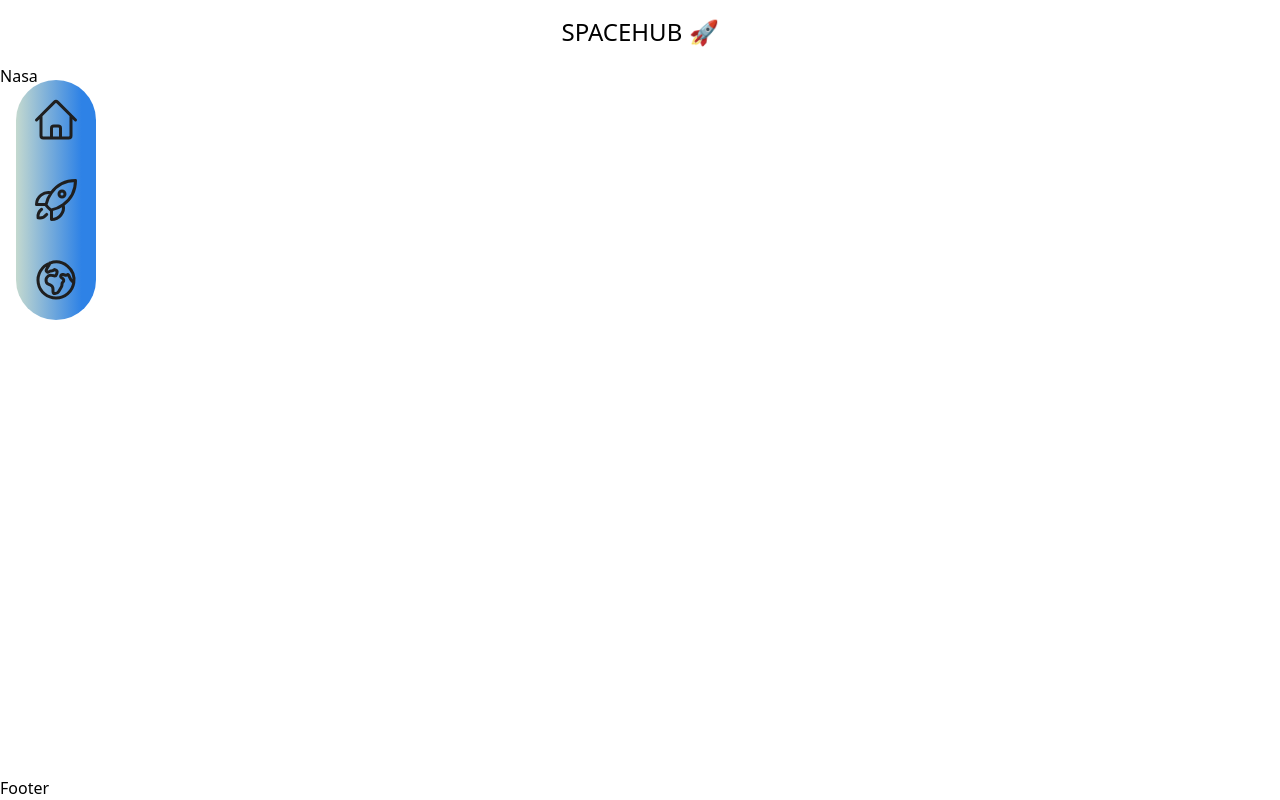
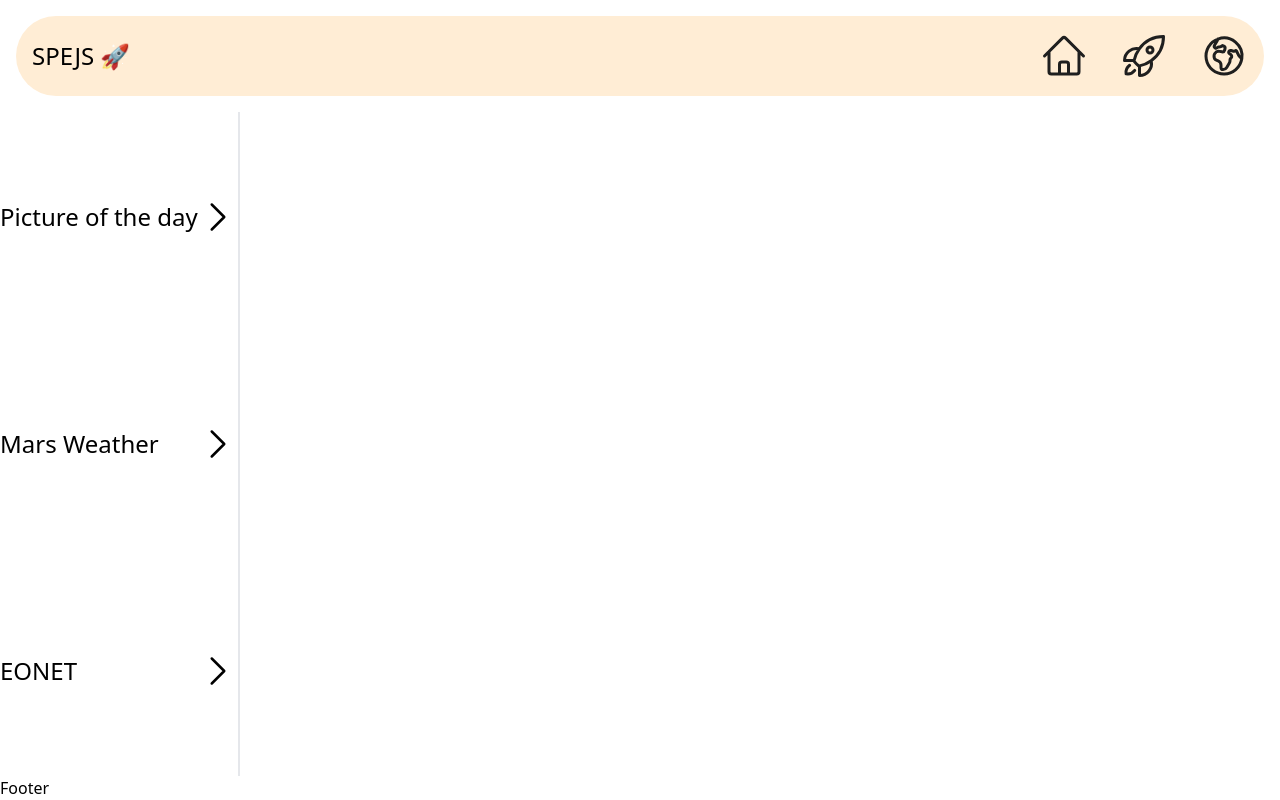
Before and after one commit to Flowball/spaceHub_react, a React (Vite) app: page /nasa in a window 1280 px wide. Built offline with nearby package versions, Linux system fonts and the light colour scheme.

Commit message:
changes to style

```diff
--- a/src/App.tsx
+++ b/src/App.tsx
@@ -1,6 +1,5 @@
 import { Outlet } from "react-router-dom";
 import "./App.css";
-import Aside from "./components/Aside";
 import Footer from "./components/Footer";
 import Header from "./components/Header";
 
@@ -9,7 +8,6 @@ function App() {
     <>
       <Header />
       <div className="h-full flex">
-        <Aside />
         <Outlet />
       </div>
       <Footer />
--- a/src/components/Header.tsx
+++ b/src/components/Header.tsx
@@ -1,13 +1,15 @@
 import { Link } from "react-router-dom";
+import Aside from "./NavBar";
 
 function Header() {
   return (
-    <header className="flex flex-row justify-center text-2xl ">
+    <header className="flex flex-row justify-between text-2xl items-center bg-orange-100 rounded-full m-4">
       <div className="p-4">
         <Link to={"/"}>
-          <h2>SPACEHUB 🚀</h2>
+          <h2>SPEJS 🚀</h2>
         </Link>
       </div>
+      <Aside />
     </header>
   );
 }
--- a/src/components/Nasa.tsx
+++ b/src/components/Nasa.tsx
@@ -1,5 +1,22 @@
+import { ChevronRightIcon } from "@heroicons/react/24/outline";
+
 function Nasa() {
-  return <div>Nasa</div>;
+  return (
+    <div className="flex flex-col gap-4 text-2xl border-r-2 justify-around h-full">
+      <div className="flex justify-between items-center">
+        <p>Picture of the day</p>
+        <ChevronRightIcon className="w-10 h-10" />
+      </div>
+      <div className="flex justify-between items-center">
+        <p>Mars Weather</p>
+        <ChevronRightIcon className="w-10 h-10" />
+      </div>
+      <div className="flex justify-between items-center">
+        <p>EONET</p>
+        <ChevronRightIcon className="w-10 h-10" />
+      </div>
+    </div>
+  );
 }
 
 export default Nasa;
--- a/src/components/Aside.tsx
+++ b/src/components/NavBar.tsx
@@ -6,8 +6,10 @@ import {
 import { Link } from "react-router-dom";
 
 function Aside() {
+  const yes = true;
+
   return (
-    <aside className="flex flex-col justify-around fixed left-0 bg-slate-200 rounded-full m-4 gradient-bg">
+    <aside className="flex">
       <Link to={"/"}>
         <HomeIcon className="w-20 h-20 text-[#1F1F1F] p-4" />
       </Link>
```
